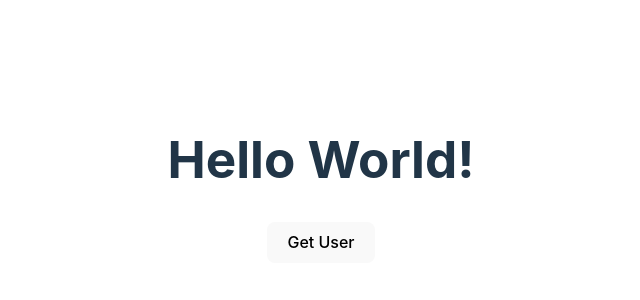
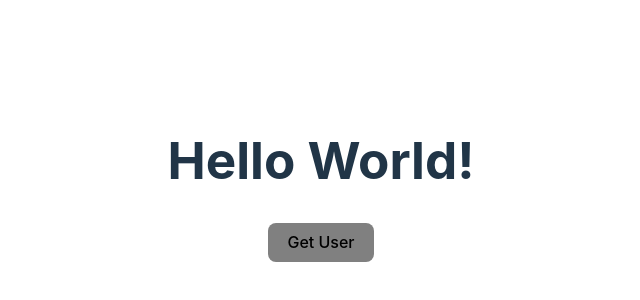
Before and after one commit to Rafi-Sutrisno/cc-frontend, a React (Vite) app: page / in a window 1280 px wide. Shown: the part 220-520 px from the top of the page, without its empty margins (319-959 px from the left). Built offline with nearby package versions, Linux system fonts and the light colour scheme.

Commit message:
feat: fix get user

```diff
--- a/src/assets/Get-user/button-get-user.jsx
+++ b/src/assets/Get-user/button-get-user.jsx
@@ -1,8 +1,9 @@
 import { useState } from "react";
 import Userobject from "./get-user";
 import React from "react";
+import "./get-user.css";
 
-export default function Square() {
+export default function getUser() {
   const [user, setUser] = useState(false);
 
   function handleClick() {
@@ -10,7 +11,9 @@ export default function Square() {
   }
   return (
     <>
-      <button onClick={handleClick}>{user ? "Hide User" : "Get User"}</button>
+      <button onClick={handleClick} className="button">
+        {user ? "Hide User" : "Get User"}
+      </button>
       <div>{user && <Userobject />}</div>
     </>
   );
--- a/src/assets/Get-user/get-user.css
+++ b/src/assets/Get-user/get-user.css
@@ -5,3 +5,15 @@
   border-radius: 5px;
   background-color: #f9f9f9;
 }
+
+.button {
+  background-color: grey;
+  border: none;
+}
+
+.button:hover {
+  border: none;
+  background-color: rgb(64, 64, 64);
+  transition: all 2s;
+  color: rgb(186, 186, 186);
+}
--- a/src/assets/Get-user/get-user.jsx
+++ b/src/assets/Get-user/get-user.jsx
@@ -2,7 +2,8 @@ import React from "react";
 import useSWR from "swr";
 import "./get-user.css";
 
-const token = "token jwt diambil setelah login";
+const token =
+  "eyJhbGciOiJIUzI1NiIsInR5cCI6IkpXVCJ9.eyJpZCI6Ijg4NGEwZWU3LTZmN2EtNGFiMS1hYWQzLWE2YjhlZjgxY2IxNCIsIm5hbWUiOiJmaWx6YSIsImlzcyI6ImFkbWluIiwiZXhwIjoxNzE2NjA4OTc1LCJpYXQiOjE3MTY2MDE3NzV9.MOjbCjGU12vpKhn4SFeAC2SF7LmwXlqhrtbQqK_hTTA";
 
 const fetcher = (url) =>
   fetch(url, {
@@ -28,7 +29,6 @@ const getUser = () => {
 
   if (error) return <div className="failed">failed to load</div>;
   if (isValidating) return <div className="Loading">Loading...</div>;
-  //   console.log(user[0]);
 
   const users = data?.data;
   return (
```
